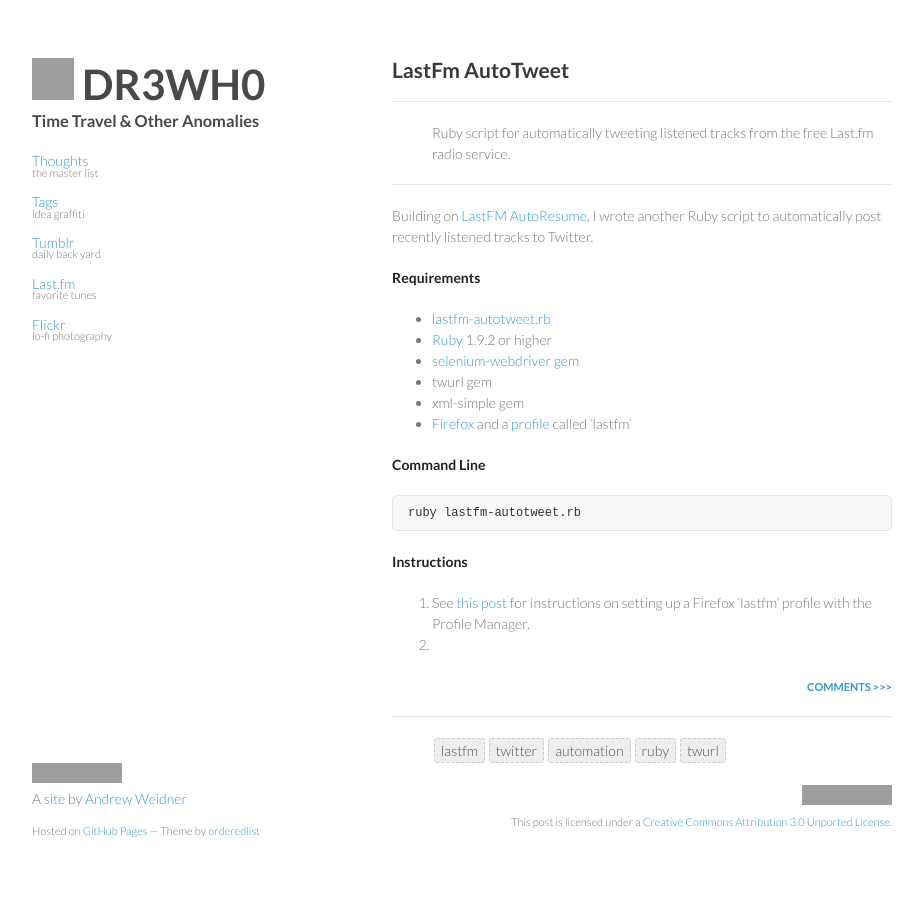
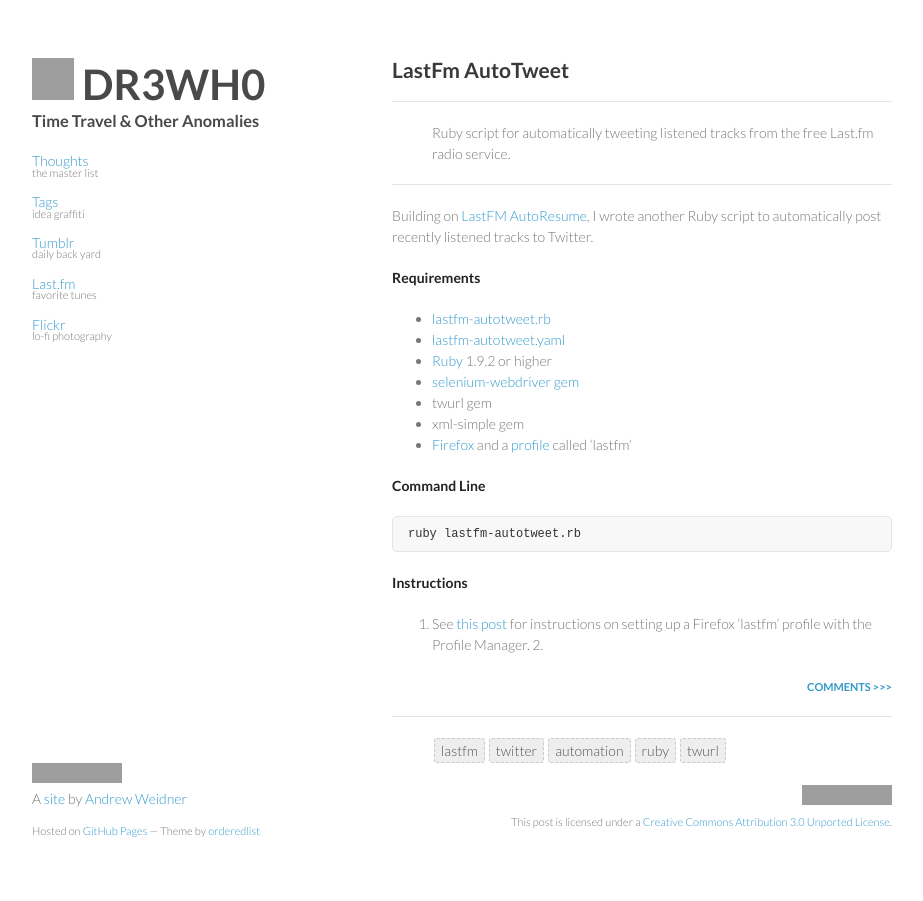
Before and after one commit to DR3WH0/DR3WH0.github.io, a Jekyll site: the page built from _posts/2013-08-19-lastfm-autotweet.md, in a window 1280 px wide. Shown: the whole page, without its empty margins (178-1101 px from the left). Built offline with Jekyll 4.4.1, drawn with Linux system fonts in a browser that asks for light colours; Markdown is read by kramdown in place of the engine named in the settings; comment, search, counter and statistics services are not loaded; grey boxes are pictures that could not be loaded.

Commit message:
Updated 2013-08-19-lastfm-autotweet.md

```diff
--- a/_posts/2013-08-19-lastfm-autotweet.md
+++ b/_posts/2013-08-19-lastfm-autotweet.md
@@ -12,6 +12,7 @@
 **Requirements**
 
 * [lastfm-autotweet.rb](https://gist.github.com/DR3WH0/6268055#file-lastfm-autotweet-rb)
+* [lastfm-autotweet.yaml](https://gist.github.com/DR3WH0/6268055#file-lastfm-autotweet-yaml)
 * [Ruby](http://www.ruby-lang.org/en/) 1.9.2 or higher
 * [selenium-webdriver gem](http://rubygems.org/gems/selenium-webdriver)
 * twurl gem
```
